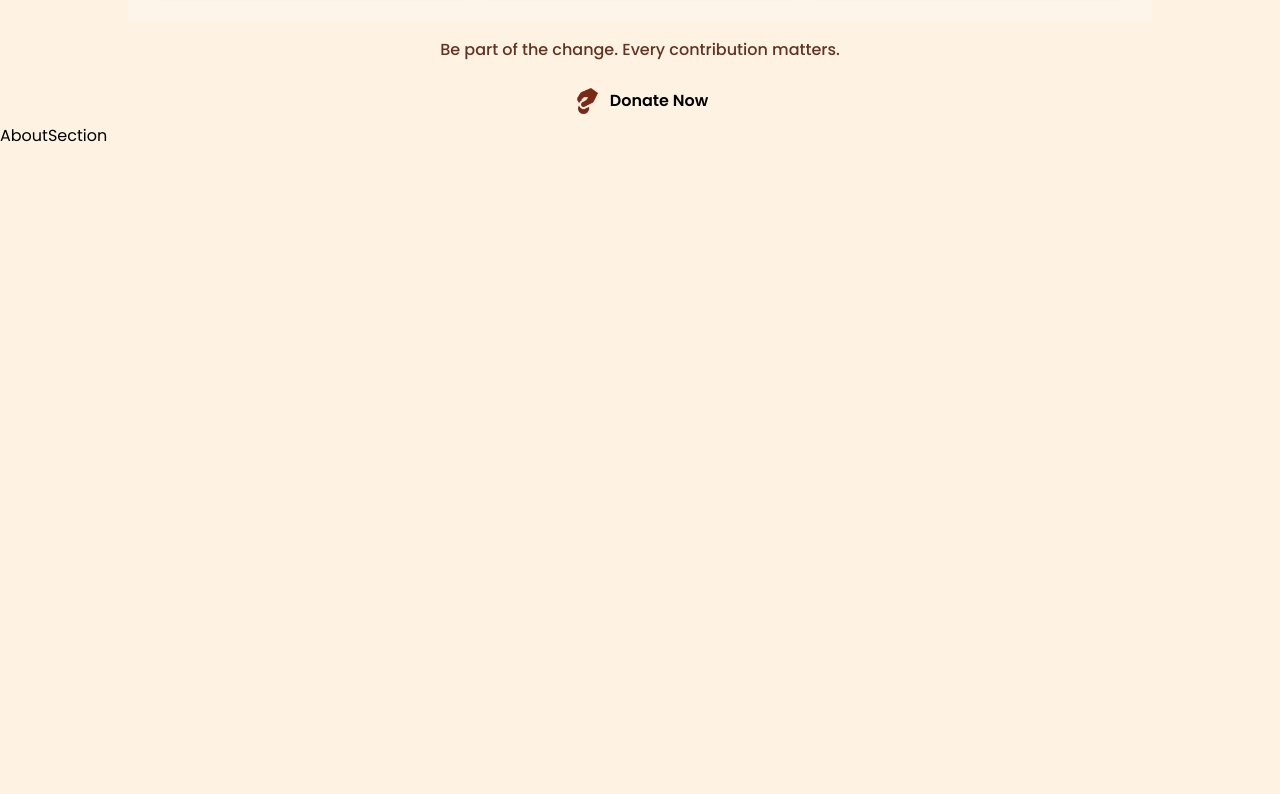
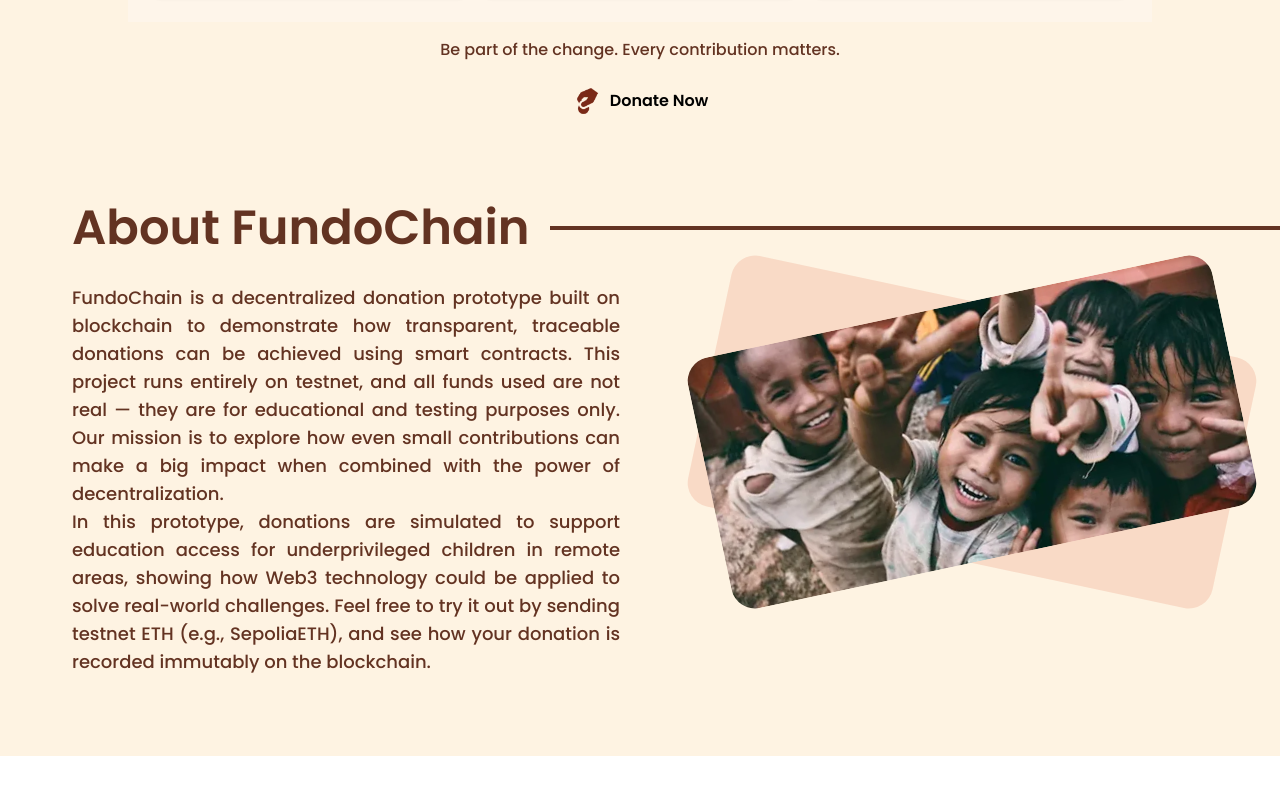
Before and after one commit to hikmahabdillah/FundoChain_Charity-DApp, a React (Vite) app in the folder frontend/: page / in a window 1280 px wide. Shown: the part 2135-2929 px from the top of the page. After the commit the page ends 2891 px from the top, so only its background shows below. Built offline with nearby package versions, Linux system fonts and the light colour scheme.

Commit message:
add about section

```diff
--- a/frontend/src/components/sections/AboutSection.tsx
+++ b/frontend/src/components/sections/AboutSection.tsx
@@ -1,7 +1,38 @@
 const AboutSection = () => {
   return (
-    <section id="about" className="min-h-screen w-full">
-      AboutSection
+    <section id="about" className="py-20 w-full ps-18">
+      <div className="flex items-center gap-5">
+        <h2 className="font-semibold text-5xl text-center text-dark-brown text-nowrap">
+          About FundoChain
+        </h2>
+        <div className="w-full h-1 bg-dark-brown"></div>
+      </div>
+      <div className="flex flex-col-reverse gap-16 pe-5 h-auto mt-8 lg:flex-row w-full max-w-[85rem] mr-auto">
+        <p className="font-medium text-dark-brown text-justify text-lg flex-1 min-w-[300px]">
+          FundoChain is a decentralized donation prototype built on blockchain
+          to demonstrate how transparent, traceable donations can be achieved
+          using smart contracts. This project runs entirely on testnet, and all
+          funds used are not real — they are for educational and testing
+          purposes only. Our mission is to explore how even small contributions
+          can make a big impact when combined with the power of
+          decentralization. <br />
+          In this prototype, donations are simulated to support education access
+          for underprivileged children in remote areas, showing how Web3
+          technology could be applied to solve real-world challenges. Feel free
+          to try it out by sending testnet ETH (e.g., SepoliaETH), and see how
+          your donation is recorded immutably on the blockchain.
+        </p>
+        <div className="flex-1 max-w-xl p-5">
+          <div className="relative">
+            <img
+              src="/grateful.webp"
+              className="rounded-3xl h-64 sm:h-96 w-full object-cover absolute -rotate-12 hover:rotate-12 transition-transform duration-500 z-10"
+              alt=""
+            />
+            <div className="rounded-3xl h-64 sm:h-96 bg-cream rotate-12 z-0 opacity-30"></div>
+          </div>
+        </div>
+      </div>
     </section>
   );
 };
```
Also changed, not shown: frontend/public/grateful.avif (added).
